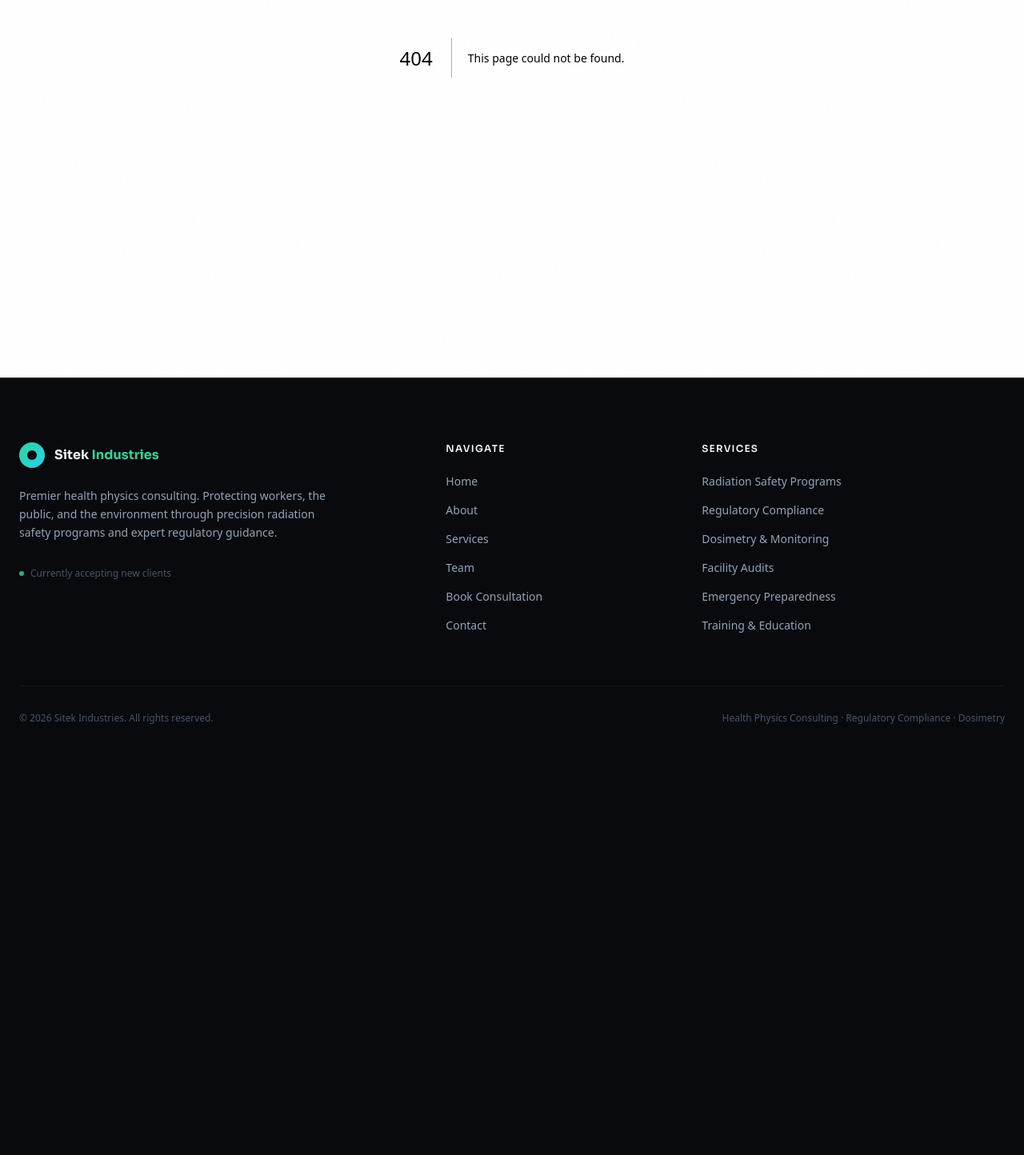
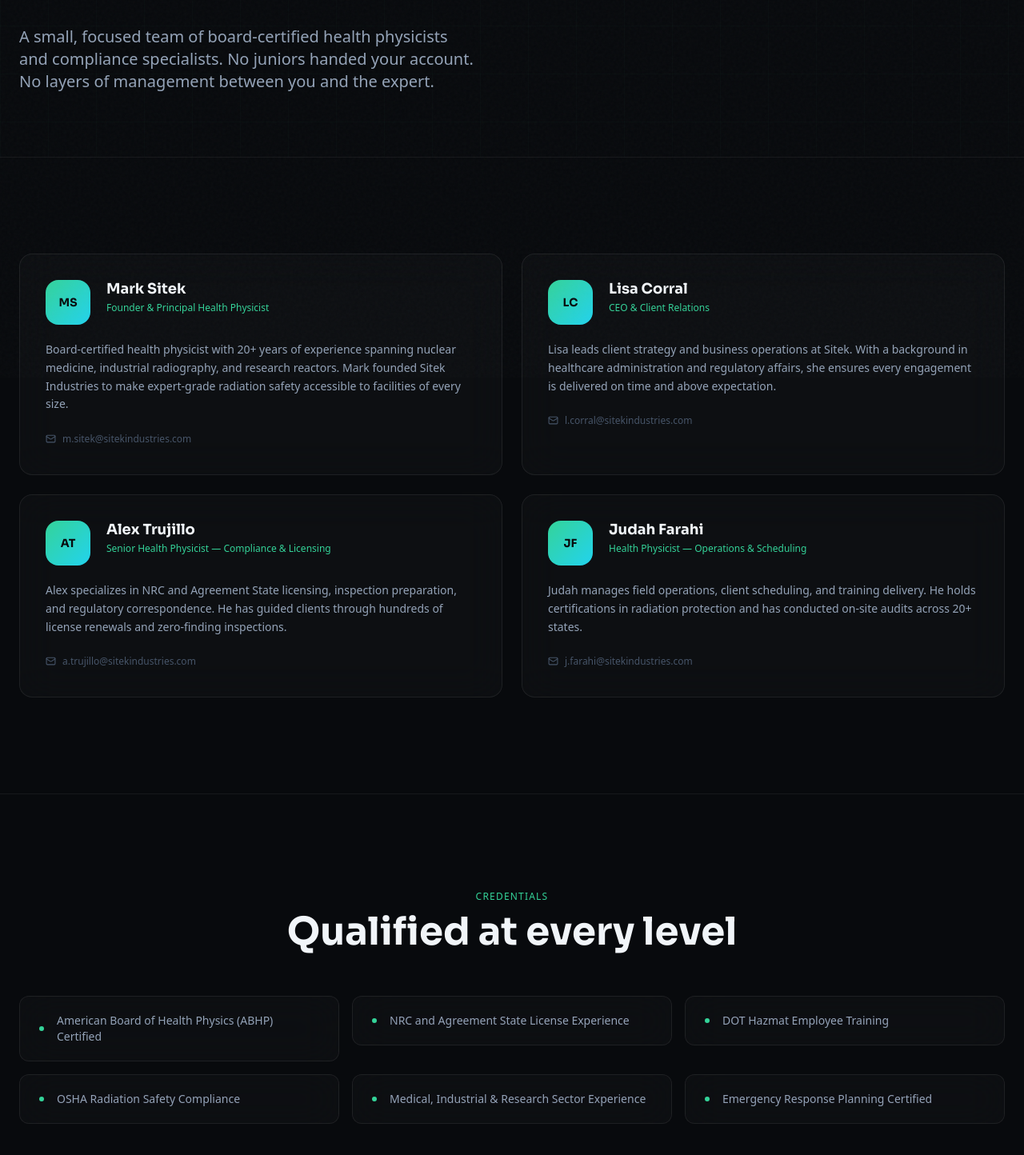
Before and after one commit to khushinpatel1/sitek-industries, a Next.js app: page /team in a window 1280 px wide. Before the commit this address had no page. Shown: the part 328-1772 px from the top of the page at 80% size. Before the commit the page ends 1314 px from the top, so only its background shows below. Built offline with nearby package versions, Linux system fonts and the light colour scheme.

Commit message:
Create page.tsx

```diff
--- /dev/null
+++ b/app/team/page.tsx
@@ -0,0 +1,151 @@
+'use client'
+
+import Link from 'next/link'
+import { ArrowRight, Mail } from 'lucide-react'
+import ScrollReveal from '@/components/ScrollReveal'
+
+const team = [
+  {
+    name: 'Mark Sitek',
+    role: 'Founder & Principal Health Physicist',
+    bio: 'Board-certified health physicist with 20+ years of experience spanning nuclear medicine, industrial radiography, and research reactors. Mark founded Sitek Industries to make expert-grade radiation safety accessible to facilities of every size.',
+    email: 'm.sitek@sitekindustries.com',
+    initials: 'MS',
+  },
+  {
+    name: 'Lisa Corral',
+    role: 'CEO & Client Relations',
+    bio: 'Lisa leads client strategy and business operations at Sitek. With a background in healthcare administration and regulatory affairs, she ensures every engagement is delivered on time and above expectation.',
+    email: 'l.corral@sitekindustries.com',
+    initials: 'LC',
+  },
+  {
+    name: 'Alex Trujillo',
+    role: 'Senior Health Physicist — Compliance & Licensing',
+    bio: 'Alex specializes in NRC and Agreement State licensing, inspection preparation, and regulatory correspondence. He has guided clients through hundreds of license renewals and zero-finding inspections.',
+    email: 'a.trujillo@sitekindustries.com',
+    initials: 'AT',
+  },
+  {
+    name: 'Judah Farahi',
+    role: 'Health Physicist — Operations & Scheduling',
+    bio: 'Judah manages field operations, client scheduling, and training delivery. He holds certifications in radiation protection and has conducted on-site audits across 20+ states.',
+    email: 'j.farahi@sitekindustries.com',
+    initials: 'JF',
+  },
+]
+
+const credentials = [
+  'American Board of Health Physics (ABHP) Certified',
+  'NRC and Agreement State License Experience',
+  'DOT Hazmat Employee Training',
+  'OSHA Radiation Safety Compliance',
+  'Medical, Industrial & Research Sector Experience',
+  'Emergency Response Planning Certified',
+]
+
+export default function TeamPage() {
+  return (
+    <div className="bg-si-bg">
+      {/* ─── HERO ─── */}
+      <section className="relative overflow-hidden">
+        <div className="absolute inset-0 grid-bg opacity-60" />
+        <div className="absolute inset-0 bg-[radial-gradient(ellipse_70%_60%_at_50%_0%,rgba(52,211,153,0.07),transparent_70%)]" />
+        <div className="relative z-10 max-w-7xl mx-auto px-6 page-hero">
+          <ScrollReveal>
+            <p className="text-si-emerald text-xs font-medium tracking-widest uppercase mb-4">The Team</p>
+            <h1 className="font-sora font-extrabold text-5xl md:text-7xl text-si-text leading-[1.05] max-w-3xl mb-6">
+              The physicists{' '}
+              <span className="gradient-text">behind the work.</span>
+            </h1>
+            <p className="text-si-muted text-lg md:text-xl max-w-xl leading-relaxed">
+              A small, focused team of board-certified health physicists and compliance specialists. No juniors handed your account. No layers of management between you and the expert.
+            </p>
+          </ScrollReveal>
+        </div>
+      </section>
+
+      {/* ─── TEAM ─── */}
+      <section className="section-pad border-t border-white/[0.06]">
+        <div className="max-w-7xl mx-auto px-6">
+          <div className="grid md:grid-cols-2 gap-6">
+            {team.map(({ name, role, bio, email, initials }, i) => (
+              <ScrollReveal key={name} delay={i * 0.08}>
+                <div className="glass-card rounded-2xl p-8 h-full hover:border-si-emerald/20 transition-all duration-300">
+                  <div className="flex items-start gap-5 mb-5">
+                    <div
+                      className="w-14 h-14 rounded-2xl flex items-center justify-center font-sora font-bold text-si-bg text-sm flex-shrink-0"
+                      style={{ background: 'linear-gradient(135deg, #34D399, #22D3EE)' }}
+                    >
+                      {initials}
+                    </div>
+                    <div>
+                      <h3 className="font-sora font-bold text-si-text text-lg leading-tight">{name}</h3>
+                      <p className="text-si-emerald text-xs mt-1 leading-snug">{role}</p>
+                    </div>
+                  </div>
+                  <p className="text-si-muted text-sm leading-relaxed mb-5">{bio}</p>
+                  <a
+                    href={`mailto:${email}`}
+                    className="inline-flex items-center gap-2 text-si-dim hover:text-si-emerald text-xs transition-colors duration-200"
+                  >
+                    <Mail size={13} /> {email}
+                  </a>
+                </div>
+              </ScrollReveal>
+            ))}
+          </div>
+        </div>
+      </section>
+
+      {/* ─── CREDENTIALS ─── */}
+      <section className="section-pad border-t border-white/[0.06]">
+        <div className="max-w-7xl mx-auto px-6">
+          <ScrollReveal>
+            <div className="text-center mb-14">
+              <p className="text-si-emerald text-xs font-medium tracking-widest uppercase mb-3">Credentials</p>
+              <h2 className="font-sora font-bold text-4xl md:text-5xl text-si-text">Qualified at every level</h2>
+            </div>
+          </ScrollReveal>
+          <div className="grid grid-cols-1 md:grid-cols-2 lg:grid-cols-3 gap-4">
+            {credentials.map((c, i) => (
+              <ScrollReveal key={c} delay={i * 0.06}>
+                <div className="glass-card rounded-xl px-6 py-5 flex items-center gap-4">
+                  <div className="w-1.5 h-1.5 rounded-full bg-si-emerald flex-shrink-0" />
+                  <span className="text-si-muted text-sm">{c}</span>
+                </div>
+              </ScrollReveal>
+            ))}
+          </div>
+        </div>
+      </section>
+
+      {/* ─── CTA ─── */}
+      <section className="section-pad">
+        <div className="max-w-7xl mx-auto px-6 text-center">
+          <ScrollReveal>
+            <p className="text-si-emerald text-xs font-medium tracking-widest uppercase mb-4">Work With Us</p>
+            <h2 className="font-sora font-bold text-4xl md:text-5xl text-si-text mb-6">
+              Ready to talk to a real physicist?
+            </h2>
+            <div className="flex flex-wrap gap-4 justify-center">
+              <Link
+                href="/booking"
+                className="inline-flex items-center gap-2 px-7 py-3.5 rounded-full font-semibold font-sora text-sm text-si-bg hover:opacity-90 transition-all"
+                style={{ background: 'linear-gradient(135deg, #34D399, #22D3EE)' }}
+              >
+                Book a Consultation <ArrowRight size={15} />
+              </Link>
+              <Link
+                href="/contact"
+                className="inline-flex items-center gap-2 px-7 py-3.5 rounded-full border border-white/10 text-si-text text-sm font-medium hover:border-si-emerald/30 hover:bg-white/[0.04] transition-all duration-300"
+              >
+                Send a Message
+              </Link>
+            </div>
+          </ScrollReveal>
+        </div>
+      </section>
+    </div>
+  )
+}
```
